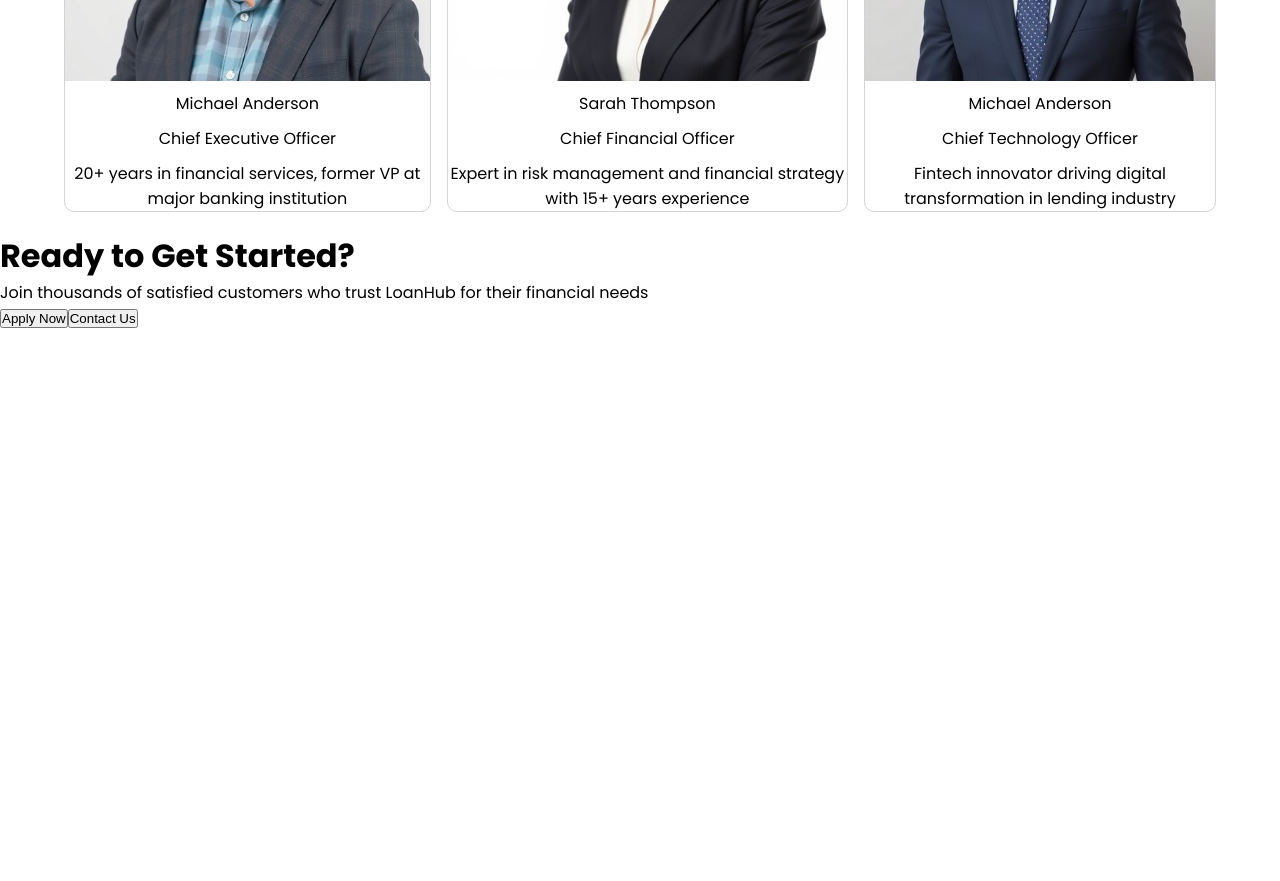
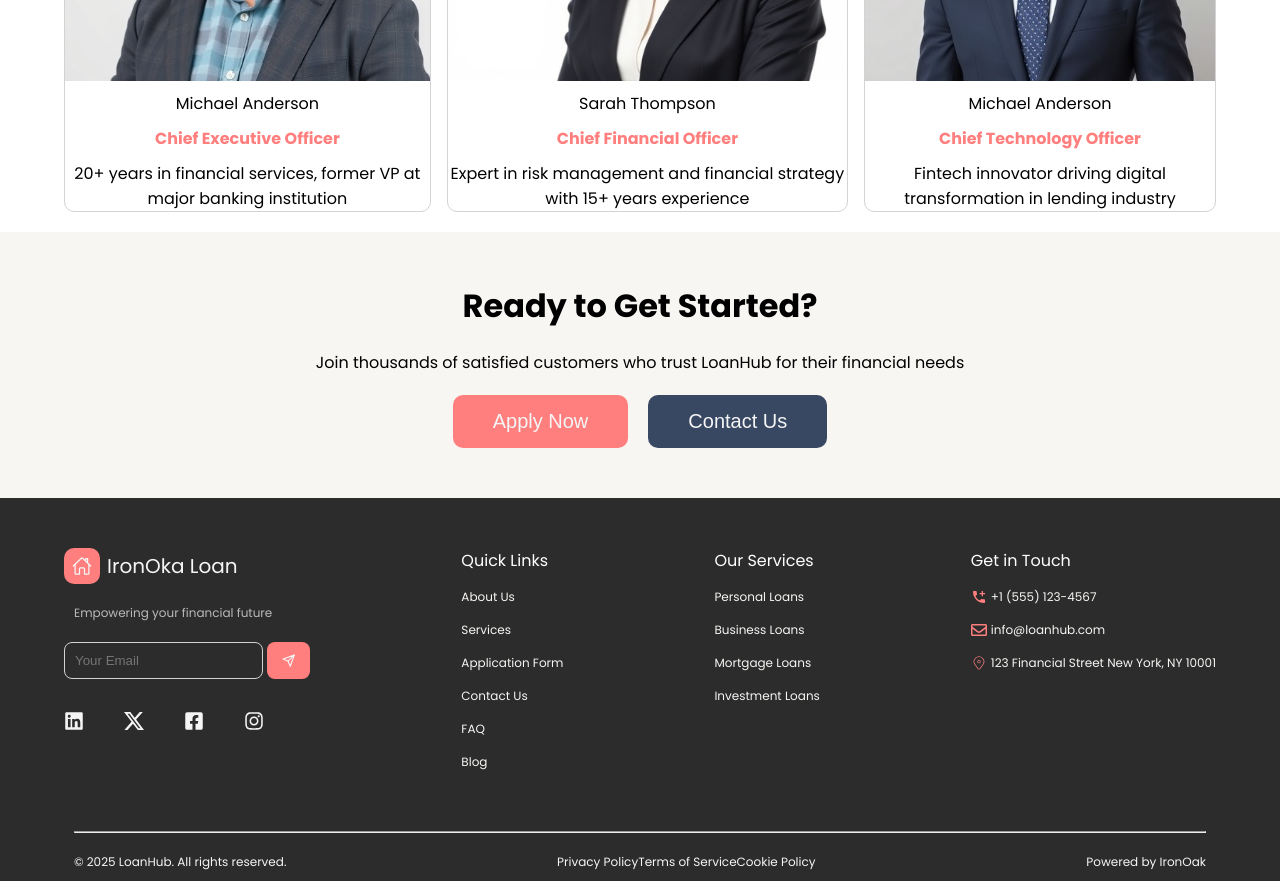
Before and after one commit to joeauscode/DemoLoanSite, a React (Vite) app: page /about-us in a window 1280 px wide. Shown: the part 2680-3561 px from the top of the page. Before the commit the page ends 3010 px from the top, so only its background shows below. Built offline with nearby package versions, Linux system fonts and the light colour scheme.

Commit message:
first commit

```diff
--- a/src/Componients/About.jsx
+++ b/src/Componients/About.jsx
@@ -11,7 +11,7 @@ import male from '../assets/images/male.jpg'
 import famle from '../assets/images/famele.jpg'
 import mail from '../assets/images/mail.jpg'
 
-
+import Footer from './Footer'
 
 
 
@@ -146,19 +146,19 @@ const About = () => {
     <div>
         <img src={mail} alt="mail" />
         <p>Michael Anderson</p>
-        <span>Chief Executive Officer</span>
+        <span className='span'>Chief Executive Officer</span>
         <span>20+ years in financial services, former VP at major banking institution</span>
     </div>
     <div>
         <img src={famle} alt="famle" />
         <p>Sarah Thompson</p>
-        <span>Chief Financial Officer</span>
+        <span className='span'>Chief Financial Officer</span>
         <span>Expert in risk management and financial strategy with 15+ years experience</span>
     </div>
     <div>
         <img src={male} alt="male" />
         <p>Michael Anderson</p>
-        <span>Chief Technology Officer</span>
+        <span className='span'>Chief Technology Officer</span>
         <span>Fintech innovator driving digital transformation in lending industry
 
 </span>
@@ -173,13 +173,14 @@ const About = () => {
    <div className="read-main">
     <h1>Ready to Get Started?</h1>
     <p>Join thousands of satisfied customers who trust LoanHub for their financial needs</p>
-    <div>
+    <div className='btns'>
     <button>Apply Now</button>
     <button>Contact Us</button>
     </div>
    </div>
 
 </div>
+<Footer/>
 
 
     </Aboutus>
--- a/src/Styled/About.js
+++ b/src/Styled/About.js
@@ -311,8 +311,45 @@ padding: 50px 20px;
  border-top-left-radius: 10px;
 }
 
+.span{
+  color: var(  --background-color);
+  font-weight: 900;
+}
+
+.ready{
+  background-color: #f8f6f3;
+}
+.read-main{
+  display: flex;
+  flex-direction: column;
+  gap: 20px;
+  padding: 50px 0px;
+  text-align: center;
+}
 
 
+.btns{
+  display: flex;
+  justify-content: center;
+  align-items: center;
+  gap: 20px;
+}
+
+.btns button{
+  padding: 15px 40px;
+  font-size: var(--font-size1);
+  cursor: pointer;
+  border: none;
+  color: var( --smoke-color);
+  border-radius: 10px;
+}
+
+.btns button:nth-child(1){
+  background-color: var( --background-color);
+}
+.btns button:nth-child(2){
+  background-color: var( --background-color1);
+}
 
 
 @media (max-width: 1000px) {
```
